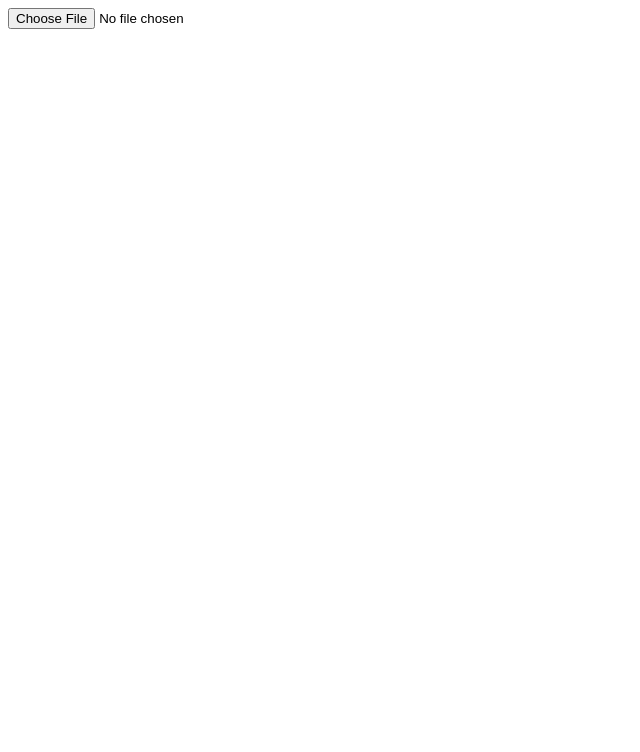
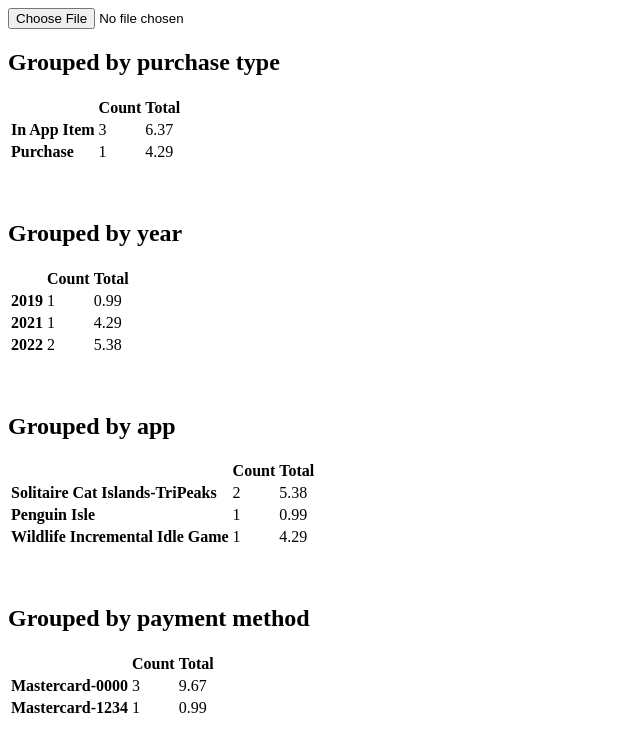
Before and after one commit to JakeSteam/Google-Play-purchase-history-analyser, a plain HTML site: page index.html in a window 1280 px wide. Shown: the whole page, without its empty margins (0-640 px from the left). Drawn offline with Linux system fonts and the light colour scheme.

Commit message:
Basic implementation finished

```diff
--- a/index.html
+++ b/index.html
@@ -8,16 +8,16 @@
 <body>
     <input type="file" name="inputfile" id="inputfile">
 
-    <pre id="output"></pre>
+    <div id="output"></div>
 
     <script type="text/javascript">
         document.getElementById('inputfile')
-            .addEventListener('change', function() {
+            .addEventListener('change', function () {
 
-            var fr=new FileReader();
-            fr.onload=function(){
+                var fr = new FileReader();
+                fr.onload = function () {
                     document.getElementById('output')
-                        .textContent=fr.result;
+                        .textContent = fr.result;
                 }
                 fr.readAsText(this.files[0]);
             })
@@ -49,6 +49,47 @@
       "purchaseTime": "2022-02-01T06:04:48.646Z"
     }
   },
+
+  {
+  "purchaseHistory": {
+    "invoicePrice": "£0.00",
+    "paymentMethodTitle": "",
+    "userLanguageCode": "en_GB",
+    "userCountry": "GB",
+    "doc": {
+      "documentType": "Android Apps",
+      "title": "com.rmg.fishclickers.pro"
+    },
+    "purchaseTime": "2019-11-10T12:00:33.811Z"
+  }
+},
+{
+  "purchaseHistory": {
+    "invoicePrice": "£0.00",
+    "paymentMethodTitle": "",
+    "userLanguageCode": "en_GB",
+    "userCountry": "GB",
+    "doc": {
+      "documentType": "Android Apps",
+      "title": "com.scv.idle.pro.miner.dig"
+    },
+    "purchaseTime": "2019-11-10T11:59:31.229Z"
+  }
+},
+{
+  "purchaseHistory": {
+    "invoicePrice": "£0.99",
+    "paymentMethodTitle": "Mastercard-1234",
+    "userLanguageCode": "en_GB",
+    "userCountry": "GB",
+    "doc": {
+      "documentType": "In App Item",
+      "title": "Starter Pack (Penguin Isle)"
+    },
+    "purchaseTime": "2019-11-02T10:22:00.286Z"
+  }
+},
+
   {
     "purchaseHistory": {
       "invoicePrice": "£4.29",
@@ -64,24 +105,39 @@
   }]
   `
         var purchases = JSON.parse(a);
-//console.log(purchases[0].purchaseHistory.invoicePrice);
-/*var purchasesByYear = {};
-var purchasesByType = {};
-var purchasesByCountry = {};
-var totalPurchases = 0.0;
-for (var purchase of purchases) {
-    var amount = Number(purchase.purchaseHistory.invoicePrice.replace(/[^0-9.-]+/g,""));
-    totalPurchases += amount;
+        var summary = purchases.reduce((totals, purchase) => {
+            var amount = Number(purchase.purchaseHistory.invoicePrice.replace(/[^0-9.-]+/g, ""));
+            if (amount == 0) {
+                return totals;
             }
-console.log(totalPurchases)*/
-// totals
 
-var counts = purchases.reduce((totals, purchase) => {
             var type = purchase.purchaseHistory.doc.documentType;
-  var amount = Number(purchase.purchaseHistory.invoicePrice.replace(/[^0-9.-]+/g,""));
-  updateTotals(totals, 'byType', type, amount);
+            updateTotals(totals, 'Grouped by purchase type', type, amount);
+
+            var year = new Date(purchase.purchaseHistory.purchaseTime).getFullYear();
+            updateTotals(totals, 'Grouped by year', year, amount);
+
+            var appName = purchase.purchaseHistory.doc.title.match(/\(([^)]*)\)[^(]*$/);
+            var safeAppName = appName ? appName[1] : purchase.purchaseHistory.doc.title;
+            updateTotals(totals, 'Grouped by app', safeAppName, amount);
+
+            var paymentType = purchase.purchaseHistory.paymentMethodTitle;
+            updateTotals(totals, 'Grouped by payment method', paymentType, amount);
             return totals;
         }, {});
+
+        var output = document.getElementById('output');
+        for (grouping in summary) {
+            var newHTML = '<h2>' + grouping + '</h2>\n';
+            newHTML += '<table><tr><th></th><th>Count</th><th>Total</th></tr>\n';
+            for (type in summary[grouping]) {
+                newHTML += '<tr><td><b>' + type + '</b></td>\n';
+                newHTML += '<td>' + summary[grouping][type]['count'] + '</td>\n';
+                newHTML += '<td>' + summary[grouping][type]['sum'] + '</td></tr>\n';
+            }
+            newHTML += '</table><br><br>\n';
+            output.innerHTML += newHTML;
+        }
 
         function updateTotals(totals, fieldName, fieldValue, purchaseAmount) {
             if (!totals.hasOwnProperty(fieldName)) {
@@ -95,8 +151,8 @@ function updateTotals(totals, fieldName, fieldValue, purchaseAmount) {
             totals[fieldName][fieldValue]['count']++;
             totals[fieldName][fieldValue]['sum'] += purchaseAmount
         }
-
-console.log(counts);
+        console.log(summary);
+        console.log(output.innerHTML);
     </script>
 </body>
 
```
Lines whose indentation alone changed are shown as unchanged.
